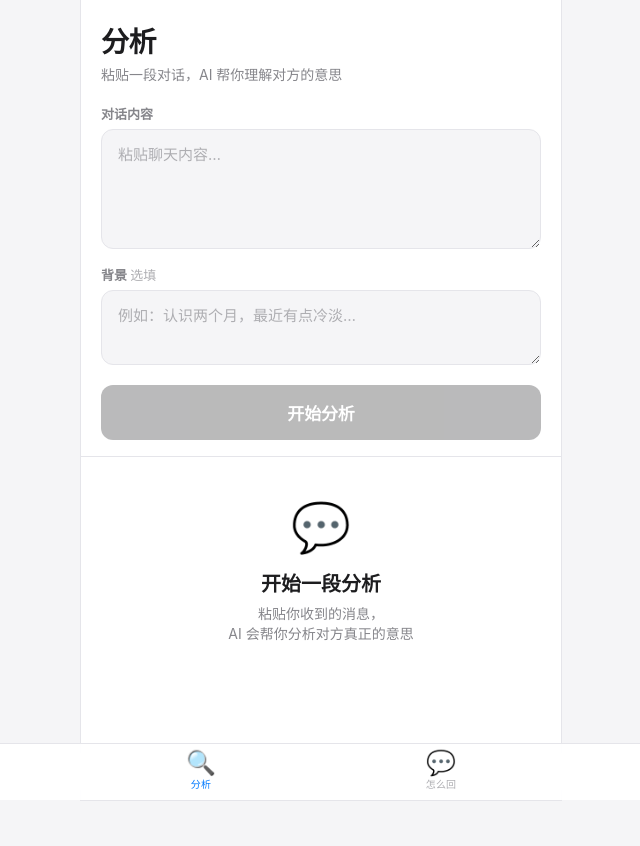
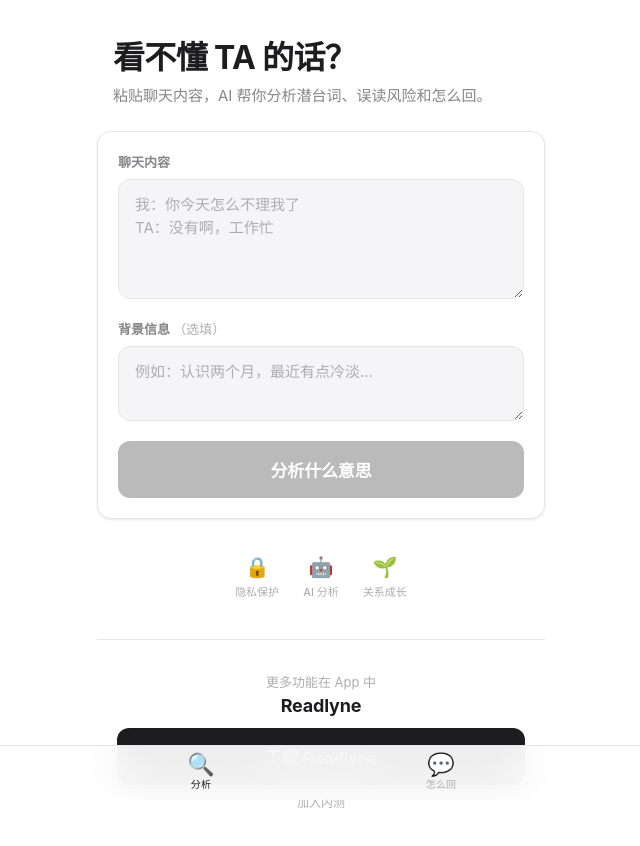
Before and after one commit to leongecompany/readlyne-web, a Next.js app: page /analyze in a window 1280 px wide. Shown: the top 846 px of the page, without its empty margins (319-959 px from the left). Built offline with nearby package versions, Linux system fonts and the light colour scheme.

Commit message:
style: Style 4 minimal white UI + updated copy

```diff
--- a/src/app/analyze/page.tsx
+++ b/src/app/analyze/page.tsx
@@ -1,7 +1,6 @@
 'use client';
 
 import { useState, useEffect, useCallback } from 'react';
-import { analyzeMessage, getReport, createCheckout } from '@/lib/api';
 
 type Intention = { label: string; explanation: string; confidence: number; evidence_refs?: string[] };
 type Risk = { risk: string; suggestion: string; severity: string };
@@ -14,22 +13,6 @@ type Analysis = {
   communication_risks?: Risk[];
   reply_suggestions?: ReplySuggestion[];
   next_step?: NextStep;
-  // New deep fields
-  timeline_rhythm?: string;
-  emotional_changes?: string;
-  initiative_avoidance?: string;
-  relationship_risks?: string[];
-};
-
-const LABEL_MAP: Record<string, string> = {
-  conservative: '保守回复',
-  natural: '自然回复',
-  active: '主动回复',
-};
-const STYLE_COLORS: Record<string, { bg: string; color: string }> = {
-  conservative: { bg: '#e8f5e9', color: '#248a3d' },
-  natural: { bg: '#e8f0fe', color: '#0060df' },
-  active: { bg: '#fde8f5', color: '#a1138a' },
 };
 
 function severityTag(s: string) {
@@ -38,49 +21,13 @@ function severityTag(s: string) {
   return <span className={`tag ${cls}`}>{label}</span>;
 }
 
-// Locked preview component
-function LockedSection({ height = 200 }: { height?: number }) {
-  return (
-    <div className="locked-section card" style={{ padding: 0 }}>
-      <div style={{ height, background: 'var(--bg-secondary)', filter: 'blur(4px)', padding: 16 }}>
-        <div className="skeleton" style={{ width: '60%' }} />
-        <div className="skeleton" style={{ width: '90%' }} />
-        <div className="skeleton" style={{ width: '40%' }} />
-        <div className="skeleton" style={{ width: '75%' }} />
-      </div>
-    </div>
-  );
-}
-
 export default function AnalyzePage() {
   const [message, setMessage] = useState('');
   const [context, setContext] = useState('');
   const [loading, setLoading] = useState(false);
   const [error, setError] = useState('');
   const [analysis, setAnalysis] = useState<Analysis | null>(null);
-  const [reportId, setReportId] = useState<string | null>(null);
-  const [isPaid, setIsPaid] = useState(false);
-  const [checkoutLoading, setCheckoutLoading] = useState(false);
   const [submitting, setSubmitting] = useState(false);
-
-  // Check URL params for payment return
-  useEffect(() => {
-    const params = new URLSearchParams(window.location.search);
-    const rid = params.get('report_id');
-    const paid = params.get('paid');
-    if (rid && paid === 'true') {
-      setReportId(rid);
-      setIsPaid(true);
-      // Fetch updated report
-      getReport(rid).then((data) => {
-        if (data.ok && data.analysis) {
-          setAnalysis(data.analysis);
-        }
-      }).catch(() => {});
-      // Clean URL
-      window.history.replaceState({}, '', '/analyze');
-    }
-  }, []);
 
   const handleSubmit = useCallback(async () => {
     if (submitting || !message.trim()) return;
@@ -88,18 +35,22 @@ export default function AnalyzePage() {
     setLoading(true);
     setError('');
     setAnalysis(null);
-    setReportId(null);
-    setIsPaid(false);
 
     try {
-      const data = await analyzeMessage(message, context);
+      const res = await fetch('/api/analyze', {
+        method: 'POST',
+        headers: {
+          'Content-Type': 'application/json',
+          'x-installation-id': localStorage.getItem('readlyne_installation_id') || 'web-anonymous',
+        },
+        body: JSON.stringify({ message: message.trim(), context: context.trim() }),
+      });
+      const data = await res.json();
       if (!data.ok) {
         setError(data.error || '分析失败，请稍后重试');
         return;
       }
       setAnalysis(data.analysis);
-      setReportId(data.report_id);
-      setIsPaid(false);
     } catch {
       setError('网络连接异常，请检查后重试');
     } finally {
@@ -108,50 +59,28 @@ export default function AnalyzePage() {
     }
   }, [message, context, submitting]);
 
-  const handleUnlock = useCallback(async () => {
-    if (!reportId || checkoutLoading) return;
-    setCheckoutLoading(true);
-    try {
-      const data = await createCheckout(reportId);
-      if (data.ok && data.url) {
-        window.location.href = data.url;
-      } else {
-        setError('创建支付失败，请稍后重试');
-      }
-    } catch {
-      setError('支付服务异常，请稍后重试');
-    } finally {
-      setCheckoutLoading(false);
-    }
-  }, [reportId, checkoutLoading]);
-
-  const hasDeepContent = analysis?.timeline_rhythm || analysis?.emotional_changes ||
-    analysis?.initiative_avoidance || analysis?.relationship_risks ||
-    analysis?.reply_suggestions || analysis?.next_step;
-
   return (
     <div>
-      <div className="page-header">
-        <h1>分析</h1>
-        <p>粘贴一段对话，AI 帮你理解对方的意思</p>
+      {/* Hero */}
+      <div style={{ padding: '40px 16px 0' }}>
+        <h1 className="hero-title">看不懂 TA 的话？</h1>
+        <p className="hero-sub">粘贴聊天内容，AI 帮你分析潜台词、误读风险和怎么回。</p>
       </div>
 
+      {/* Input */}
       <div className="card">
-        <div style={{ marginBottom: 12 }}>
-          <label style={{ fontSize: 13, fontWeight: 600, color: 'var(--text-secondary)', marginBottom: 6, display: 'block' }}>
-            对话内容
-          </label>
+        <label className="input-label">聊天内容</label>
         <textarea
           className="text-input"
           rows={4}
-            placeholder="粘贴聊天内容…"
+          placeholder={"我：你今天怎么不理我了\nTA：没有啊，工作忙"}
           value={message}
           onChange={(e) => setMessage(e.target.value)}
+          style={{ marginBottom: 16 }}
         />
-        </div>
-        <div style={{ marginBottom: 16 }}>
-          <label style={{ fontSize: 13, fontWeight: 600, color: 'var(--text-secondary)', marginBottom: 6, display: 'block' }}>
-            背景 <span style={{ fontWeight: 400, color: 'var(--text-tertiary)' }}>选填</span>
+
+        <label className="input-label">
+          背景信息 <span className="optional">（选填）</span>
         </label>
         <textarea
           className="text-input"
@@ -159,21 +88,24 @@ export default function AnalyzePage() {
           placeholder="例如：认识两个月，最近有点冷淡…"
           value={context}
           onChange={(e) => setContext(e.target.value)}
+          style={{ marginBottom: 16 }}
         />
-        </div>
+
         <button className="btn-primary" onClick={handleSubmit} disabled={loading || !message.trim()}>
-          {loading ? '分析中…' : '开始分析'}
+          {loading ? '分析中…' : '分析什么意思'}
         </button>
       </div>
 
+      {/* Error */}
       {error && (
-        <div style={{ padding: '12px 20px', background: '#fff5f5', borderBottom: '1px solid #ffd7d5' }}>
+        <div className="card" style={{ borderColor: '#ffd7d5', background: '#fff5f5' }}>
           <p style={{ color: '#d70015', fontSize: 14, margin: 0 }}>{error}</p>
         </div>
       )}
 
+      {/* Loading */}
       {loading && (
-        <div style={{ padding: 20 }}>
+        <div className="card">
           <div className="skeleton" style={{ width: '40%' }} />
           <div className="skeleton" style={{ width: '85%' }} />
           <div className="skeleton" style={{ width: '60%' }} />
@@ -181,18 +113,9 @@ export default function AnalyzePage() {
         </div>
       )}
 
-      {/* Paid banner */}
-      {isPaid && (
-        <div className="banner-paid">
-          ✅ 深度报告已解锁
-        </div>
-      )}
-
       {/* Results */}
       {analysis && !loading && (
-        <div>
-          {/* — Free sections — */}
-
+        <div style={{ marginTop: 4 }}>
           {/* 直观判断 */}
           {analysis.relationship_signal && (
             <div className="card">
@@ -200,10 +123,6 @@ export default function AnalyzePage() {
               <p className="result-text" style={{ fontSize: 16, fontWeight: 500 }}>
                 {analysis.relationship_signal.summary}
               </p>
-              <span className="tag tag-info" style={{ marginTop: 4 }}>
-                置信度 {analysis.relationship_signal.confidence === 'high' ? '高' :
-                        analysis.relationship_signal.confidence === 'medium' ? '中' : '低'}
-              </span>
             </div>
           )}
 
@@ -258,146 +177,46 @@ export default function AnalyzePage() {
             </div>
           )}
 
-          {/* 简单回复建议 (free) */}
-          {analysis.reply_suggestions && analysis.reply_suggestions.length > 0 && isPaid === false && (
-            <div className="card">
-              <div className="section-title">简单回复建议</div>
-              {analysis.reply_suggestions.slice(0, 1).map((item, i) => (
-                <div key={i}>
-                  <span className="tag" style={{
-                    background: '#e8f5e9', color: '#248a3d', marginBottom: 8, display: 'inline-block',
-                  }}>
-                    参考
-                  </span>
-                  <div className="suggestion-card">{item.text}</div>
-                  <p className="text-secondary" style={{ fontSize: 13 }}>{item.why_this_works}</p>
-                </div>
-              ))}
-              <p className="text-tertiary" style={{ fontSize: 13, marginTop: 8 }}>
-                💡 更多回复风格已锁定
-              </p>
-            </div>
-          )}
-
-          {/* — Deep / Locked sections — */}
-          {!isPaid && reportId && (
-            <div className="card" style={{ borderTop: '8px solid var(--bg-secondary)', textAlign: 'center', padding: '24px 20px' }}>
-              <div style={{ fontSize: 40, marginBottom: 8 }}>🔒</div>
-              <p style={{ fontSize: 17, fontWeight: 600, margin: '0 0 4px' }}>解锁深度分析</p>
-              <p className="text-secondary" style={{ fontSize: 14, margin: '0 0 16px' }}>
-                包含时间线节奏、情绪变化、主动性判断<br />
-                3 种回复风格、下一步建议
-              </p>
-              <button className="btn-secondary" onClick={handleUnlock} disabled={checkoutLoading}>
-                {checkoutLoading ? '跳转中…' : '¥9.9 解锁深度分析'}
-              </button>
-            </div>
-          )}
-
-          {/* — Paid unlocked deep content — */}
-          {isPaid && (
-            <div>
-              {/* 时间线节奏 */}
-              {analysis.timeline_rhythm && (
-                <div className="card">
-                  <div className="section-title">时间线节奏</div>
-                  <p className="result-text">{analysis.timeline_rhythm}</p>
-                </div>
-              )}
-
-              {/* 情绪变化 */}
-              {analysis.emotional_changes && (
-                <div className="card">
-                  <div className="section-title">情绪变化</div>
-                  <p className="result-text">{analysis.emotional_changes}</p>
-                </div>
-              )}
-
-              {/* 主动性/回避性 */}
-              {analysis.initiative_avoidance && (
-                <div className="card">
-                  <div className="section-title">主动性 / 回避性判断</div>
-                  <p className="result-text">{analysis.initiative_avoidance}</p>
-                </div>
-              )}
-
-              {/* 关系风险点 */}
-              {analysis.relationship_risks && analysis.relationship_risks.length > 0 && (
-                <div className="card">
-                  <div className="section-title">关系风险点</div>
-                  {analysis.relationship_risks.map((r, i) => (
-                    <div key={i} style={{
-                      padding: '8px 0', borderTop: i > 0 ? '1px solid var(--separator)' : 'none',
-                      fontSize: 14, color: 'var(--text)',
-                    }}>
-                      ⚠️ {r}
-                    </div>
-                  ))}
-                </div>
-              )}
-
-              {/* Full reply suggestions — 3 styles */}
+          {/* Reply suggestion snippet */}
           {analysis.reply_suggestions && analysis.reply_suggestions.length > 0 && (
             <div className="card">
-                  <div className="section-title">回复建议</div>
-                  {analysis.reply_suggestions.map((item, i) => {
-                    const colors = STYLE_COLORS[item.style] || { bg: '#f5f5f7', color: 'var(--text-secondary)' };
-                    return (
-                      <div key={i} style={{ padding: '10px 0', borderTop: i > 0 ? '1px solid var(--separator)' : 'none' }}>
-                        <span className="tag" style={{ background: colors.bg, color: colors.color, display: 'inline-block', marginBottom: 8 }}>
-                          {LABEL_MAP[item.style] || item.style}
-                        </span>
-                        <div className="suggestion-card">{item.text}</div>
-                        <p className="text-secondary" style={{ fontSize: 13, margin: '4px 0' }}>
-                          ✅ {item.why_this_works}
+              <div className="section-title">回复参考</div>
+              <div className="suggestion-card">{analysis.reply_suggestions[0].text}</div>
+              <p className="text-secondary" style={{ fontSize: 13, marginTop: 4 }}>
+                {analysis.reply_suggestions[0].why_this_works}
               </p>
-                        {item.risk_note && (
-                          <p className="text-secondary" style={{ fontSize: 12, fontStyle: 'italic', margin: 0 }}>
-                            ⚠️ {item.risk_note}
-                          </p>
-                        )}
-                        <button
-                          className="tag tag-info"
-                          style={{ border: 'none', cursor: 'pointer', marginTop: 8 }}
-                          onClick={() => navigator.clipboard.writeText(item.text)}
-                        >
-                          📋 复制
-                        </button>
-                      </div>
-                    );
-                  })}
-                </div>
-              )}
-
-              {/* Next step */}
-              {analysis.next_step && (
-                <div className="card">
-                  <div className="section-title">下一步建议</div>
-                  <p style={{ fontSize: 15, fontWeight: 500, marginBottom: 4 }}>{analysis.next_step.action}</p>
-                  <p className="text-secondary" style={{ fontSize: 13, margin: 0 }}>
-                    {analysis.next_step.reason}
-                  </p>
-                  {analysis.next_step.boundary_note && (
-                    <p className="text-secondary" style={{ fontSize: 12, marginTop: 6, fontStyle: 'italic' }}>
-                      {analysis.next_step.boundary_note}
-                    </p>
-                  )}
             </div>
           )}
         </div>
       )}
 
-          {/* Safety warning */}
-          {analysis.relationship_signal?.summary?.includes('风险') && !isPaid && null}
+      {/* Empty state */}
+      {!analysis && !loading && !error && (
+        <>
+          {/* Trust points */}
+          <div className="trust-bar">
+            <div className="trust-item">
+              <span className="trust-icon">🔒</span>
+              <span>隐私保护</span>
             </div>
-      )}
+            <div className="trust-item">
+              <span className="trust-icon">🤖</span>
+              <span>AI 分析</span>
+            </div>
+            <div className="trust-item">
+              <span className="trust-icon">🌱</span>
+              <span>关系成长</span>
+            </div>
+          </div>
 
-      {!analysis && !loading && !error && (
-        <div className="empty-state">
-          <div className="icon">💬</div>
-          <h2>开始一段分析</h2>
-          <p>粘贴你收到的消息，<br />AI 会帮你分析对方真正的意思</p>
+          {/* App promo */}
+          <div className="app-promo">
+            <p>更多功能在 App 中</p>
+            <div className="app-name">Readlyne</div>
+            <button className="btn-primary" style={{ marginTop: 8 }}>下载 Readlyne</button>
+            <p className="text-tertiary" style={{ fontSize: 12, marginTop: 8 }}>加入内测</p>
           </div>
+        </>
       )}
     </div>
   );
--- a/src/app/globals.css
+++ b/src/app/globals.css
@@ -1,30 +1,35 @@
-@tailwind base;
-@tailwind components;
-@tailwind utilities;
+/* ═══════════════════════════════════════════════
+   Readlyne Web — Style 4: Minimal White / Apple-like
+   ═══════════════════════════════════════════════ */
 
 :root {
+  color-scheme: light only;
   --bg: #ffffff;
   --bg-secondary: #f5f5f7;
   --card: #ffffff;
   --card-border: #e5e5ea;
+  --card-shadow: 0 1px 3px rgba(0,0,0,0.06), 0 1px 2px rgba(0,0,0,0.04);
   --text: #1d1d1f;
   --text-secondary: #86868b;
   --text-tertiary: #aeaeb2;
-  --accent: #007aff;
-  --accent-hover: #0056cc;
+  --accent: #1d1d1f;
+  --accent-hover: #000;
+  --btn-secondary-border: #d2d2d7;
   --danger: #ff3b30;
   --success: #34c759;
   --warning: #ff9500;
   --separator: #e5e5ea;
-  --lock-overlay: rgba(255, 255, 255, 0.85);
+  --input-bg: #f5f5f7;
+  --trust-bg: #f5f5f7;
 }
 
 * { box-sizing: border-box; }
 
 html {
-  font-family: -apple-system, BlinkMacSystemFont, "SF Pro Text", "Segoe UI", Roboto, Helvetica, Arial, sans-serif;
+  font-family: -apple-system, BlinkMacSystemFont, "SF Pro Display", "SF Pro Text", "Helvetica Neue", sans-serif;
   background: var(--bg);
   color: var(--text);
+  color-scheme: light;
   -webkit-text-size-adjust: 100%;
   -webkit-font-smoothing: antialiased;
   -moz-osx-font-smoothing: grayscale;
@@ -32,57 +37,35 @@ html {
 
 body {
   margin: 0;
-  padding: 0 0 64px 0;
+  padding: env(safe-area-inset-top) 0 64px 0; /* bottom nav space */
   min-height: 100dvh;
+  background: var(--bg);
   overflow-x: hidden;
-  background: var(--bg-secondary);
 }
 
-/* Mobile container */
+/* ─── Container ─── */
 .app-container {
   max-width: 480px;
   margin: 0 auto;
-  padding: 0;
   min-height: 100dvh;
   background: var(--bg);
-  box-shadow: 0 0 0 1px var(--separator);
 }
 
-/* iOS-style card */
+/* ─── iOS-style card ─── */
 .card {
   background: var(--card);
-  border-bottom: 1px solid var(--separator);
-  padding: 16px 20px;
+  border: 1px solid var(--card-border);
+  border-radius: 14px;
+  padding: 20px;
+  margin: 0 16px 12px;
+  box-shadow: var(--card-shadow);
 }
 
-/* Submit button — Apple black CTA */
+/* ─── Buttons ─── */
 .btn-primary {
+  display: block;
   width: 100%;
-  padding: 15px;
-  background: var(--text);
-  color: #fff;
-  border: none;
-  border-radius: 12px;
-  font-size: 17px;
-  font-weight: 600;
-  cursor: pointer;
-  transition: opacity 0.15s, transform 0.1s;
-  letter-spacing: -0.01em;
-}
-.btn-primary:active {
-  opacity: 0.85;
-  transform: scale(0.98);
-}
-.btn-primary:disabled {
-  opacity: 0.3;
-  cursor: not-allowed;
-  transform: none;
-}
-
-/* Secondary button */
-.btn-secondary {
-  width: 100%;
-  padding: 15px;
+  padding: 16px;
   background: var(--accent);
   color: #fff;
   border: none;
@@ -91,15 +74,34 @@ body {
   font-weight: 600;
   cursor: pointer;
   transition: opacity 0.15s;
+  letter-spacing: -0.01em;
+  text-align: center;
 }
-.btn-secondary:active { opacity: 0.85; }
+.btn-primary:active { opacity: 0.8; }
+.btn-primary:disabled { opacity: 0.3; cursor: not-allowed; }
+
+.btn-secondary {
+  display: block;
+  width: 100%;
+  padding: 16px;
+  background: var(--card);
+  color: var(--text);
+  border: 1px solid var(--btn-secondary-border);
+  border-radius: 12px;
+  font-size: 17px;
+  font-weight: 500;
+  cursor: pointer;
+  transition: background 0.15s;
+  text-align: center;
+}
+.btn-secondary:active { background: var(--bg-secondary); }
 .btn-secondary:disabled { opacity: 0.3; cursor: not-allowed; }
 
-/* Textarea — clean iOS style */
+/* ─── Text input ─── */
 .text-input {
   width: 100%;
   padding: 14px 16px;
-  background: var(--bg-secondary);
+  background: var(--input-bg);
   border: 1px solid var(--card-border);
   border-radius: 12px;
   color: var(--text);
@@ -111,15 +113,10 @@ body {
   font-family: inherit;
   -webkit-appearance: none;
 }
-.text-input:focus {
-  border-color: var(--accent);
-}
-.text-input::placeholder {
-  color: var(--text-tertiary);
-  font-weight: 400;
-}
+.text-input:focus { border-color: var(--text); }
+.text-input::placeholder { color: var(--text-tertiary); }
 
-/* Bottom nav — iOS-style tab bar */
+/* ─── Bottom nav — iOS tab bar ─── */
 .bottom-nav {
   position: fixed;
   bottom: 0;
@@ -127,11 +124,12 @@ body {
   right: 0;
   display: flex;
   justify-content: center;
-  background: rgba(255, 255, 255, 0.92);
+  background: rgba(255,255,255,0.92);
   backdrop-filter: blur(20px);
   -webkit-backdrop-filter: blur(20px);
   border-top: 1px solid var(--separator);
   z-index: 100;
+  padding-bottom: env(safe-area-inset-bottom, 0);
 }
 .bottom-nav-inner {
   max-width: 480px;
@@ -152,41 +150,84 @@ body {
   transition: color 0.1s;
   letter-spacing: 0.02em;
 }
-.nav-item.active {
-  color: var(--accent);
+.nav-item.active { color: var(--accent); }
+.nav-icon { font-size: 22px; line-height: 1; }
+
+/* ─── Typography ─── */
+.page-section { padding: 0 16px; }
+.hero-title {
+  font-size: 32px;
+  font-weight: 700;
+  line-height: 1.15;
+  letter-spacing: -0.02em;
+  margin: 0 0 8px;
+  padding: 0 16px;
 }
-.nav-icon {
-  font-size: 24px;
-  line-height: 1;
+.hero-sub {
+  font-size: 15px;
+  color: var(--text-secondary);
+  line-height: 1.5;
+  margin: 0 0 24px;
+  padding: 0 16px;
 }
 
-/* Page header */
-.page-header {
-  padding: 20px 20px 4px;
+/* ─── Label ─── */
+.input-label {
+  font-size: 13px;
+  font-weight: 600;
+  color: var(--text-secondary);
+  margin-bottom: 8px;
+  display: block;
 }
-.page-header h1 {
-  font-size: 28px;
-  font-weight: 700;
-  letter-spacing: -0.02em;
+.input-label .optional { font-weight: 400; color: var(--text-tertiary); }
+
+/* ─── Trust points ─── */
+.trust-bar {
+  display: flex;
+  justify-content: center;
+  gap: 24px;
+  padding: 24px 20px;
+}
+.trust-item {
+  display: flex;
+  flex-direction: column;
+  align-items: center;
+  gap: 4px;
+  font-size: 11px;
+  color: var(--text-tertiary);
+  font-weight: 500;
+}
+.trust-icon { font-size: 20px; }
+
+/* ─── App promo ─── */
+.app-promo {
+  text-align: center;
+  padding: 32px 20px 16px;
+  border-top: 1px solid var(--separator);
+  margin: 16px 16px 0;
+}
+.app-promo p {
+  font-size: 13px;
+  color: var(--text-tertiary);
   margin: 0 0 4px;
 }
-.page-header p {
-  color: var(--text-secondary);
-  font-size: 14px;
-  margin: 0;
+.app-promo .app-name {
+  font-size: 18px;
+  font-weight: 700;
+  letter-spacing: -0.01em;
+  color: var(--text);
+  margin-bottom: 12px;
 }
 
-/* Section header */
+/* ─── Result sections ─── */
 .section-title {
   font-size: 13px;
   font-weight: 600;
   color: var(--text-secondary);
   letter-spacing: 0.02em;
   text-transform: uppercase;
-  margin: 0 0 8px;
+  margin: 0 0 12px;
 }
-
-/* Result text */
 .result-text {
   white-space: pre-wrap;
   word-break: break-word;
@@ -194,11 +235,8 @@ body {
   line-height: 1.55;
   color: var(--text);
 }
-.result-text strong {
-  font-weight: 600;
-}
 
-/* Tag / badge */
+/* ─── Tags ─── */
 .tag {
   display: inline-flex;
   align-items: center;
@@ -212,7 +250,7 @@ body {
 .tag-low { background: #e8f5e9; color: #248a3d; }
 .tag-info { background: #e8f0fe; color: #0060df; }
 
-/* Skeleton */
+/* ─── Loading skeleton ─── */
 @keyframes shimmer {
   0% { background-position: -200px 0; }
   100% { background-position: calc(200px + 100%) 0; }
@@ -226,47 +264,10 @@ body {
   margin-bottom: 8px;
 }
 
-/* Paid unlock section */
-.locked-section {
-  position: relative;
-  overflow: hidden;
-}
-.locked-overlay {
-  position: absolute;
-  inset: 0;
-  background: linear-gradient(to bottom, transparent 0%, var(--lock-overlay) 40%);
-  display: flex;
-  flex-direction: column;
-  align-items: center;
-  justify-content: flex-end;
-  padding: 24px;
-  z-index: 10;
-}
-.locked-overlay .lock-icon {
-  font-size: 36px;
-  margin-bottom: 8px;
-}
-.locked-overlay .lock-text {
-  font-size: 15px;
-  font-weight: 600;
-  text-align: center;
-  color: var(--text);
-  margin-bottom: 4px;
-}
-.locked-overlay .lock-sub {
-  font-size: 13px;
-  color: var(--text-secondary);
-  text-align: center;
-  margin-bottom: 16px;
-}
-
-/* Divider */
-.divider { border: none; border-top: 1px solid var(--separator); margin: 0; }
-
-/* Suggestion card */
+/* ─── Suggestion card ─── */
 .suggestion-card {
   background: var(--bg-secondary);
-  border-radius: 12px;
+  border-radius: 10px;
   padding: 14px 16px;
   margin: 8px 0;
   font-size: 15px;
@@ -274,36 +275,33 @@ body {
   color: var(--text);
 }
 
-/* Utility */
-.text-secondary { color: var(--text-secondary); }
-.text-tertiary { color: var(--text-tertiary); }
-.text-accent { color: var(--accent); }
-.text-success { color: var(--success); }
-.mt-8 { margin-top: 8px; }
-.mt-12 { margin-top: 12px; }
-.mt-16 { margin-top: 16px; }
-.mb-4 { margin-bottom: 4px; }
-.mb-8 { margin-bottom: 8px; }
-.gap-6 { gap: 6px; }
-.flex { display: flex; }
-.items-center { align-items: center; }
-.inline-block { display: inline-block; }
+/* ─── Error banner ─── */
+.error-banner {
+  padding: 12px 20px;
+  background: #fff5f5;
+  border-bottom: 1px solid #ffd7d5;
+  margin: 0 16px 12px;
+  border-radius: 10px;
+}
+.error-banner p { color: #d70015; font-size: 14px; margin: 0; }
 
-/* Empty state */
+/* ─── Empty state ─── */
 .empty-state {
   padding: 40px 20px;
   text-align: center;
 }
-.empty-state .icon { font-size: 48px; margin-bottom: 12px; }
-.empty-state h2 { font-size: 20px; font-weight: 600; margin: 0 0 6px; }
+.empty-state .icon { font-size: 40px; margin-bottom: 12px; }
+.empty-state h3 { font-size: 18px; font-weight: 600; margin: 0 0 4px; }
 .empty-state p { color: var(--text-secondary); font-size: 14px; margin: 0; }
 
-/* Success banner */
-.banner-paid {
-  background: #e8f5e9;
-  padding: 12px 20px;
-  font-size: 14px;
-  font-weight: 500;
-  color: #248a3d;
-  text-align: center;
-}
+/* ─── Utilities ─── */
+.text-secondary { color: var(--text-secondary); }
+.text-tertiary { color: var(--text-tertiary); }
+.flex { display: flex; }
+.items-center { align-items: center; }
+.gap-6 { gap: 6px; }
+.mb-4 { margin-bottom: 4px; }
+.mb-8 { margin-bottom: 8px; }
+.mb-12 { margin-bottom: 12px; }
+.mt-12 { margin-top: 12px; }
+.mt-16 { margin-top: 16px; }
--- a/src/app/layout.tsx
+++ b/src/app/layout.tsx
@@ -3,8 +3,8 @@ import './globals.css';
 import BottomNav from '@/components/BottomNav';
 
 export const metadata: Metadata = {
-  title: 'Readlyne — AI 沟通助手',
-  description: '分析聊天潜台词，生成回复建议',
+  title: 'Readlyne — 看不懂 TA 的话？AI 分析潜台词和回复建议',
+  description: '看不懂 TA 的话？粘贴聊天内容，AI 帮你分析潜台词、误读风险和怎么回。',
   appleWebApp: { capable: true, title: 'Readlyne', statusBarStyle: 'default' },
   other: {
     'mobile-web-app-capable': 'yes',
```
Also changed, not shown: src/app/reply/page.tsx (+39 -46 lines), vercel-output/deploy3.txt (added). Lines whose indentation alone changed are shown as unchanged.
